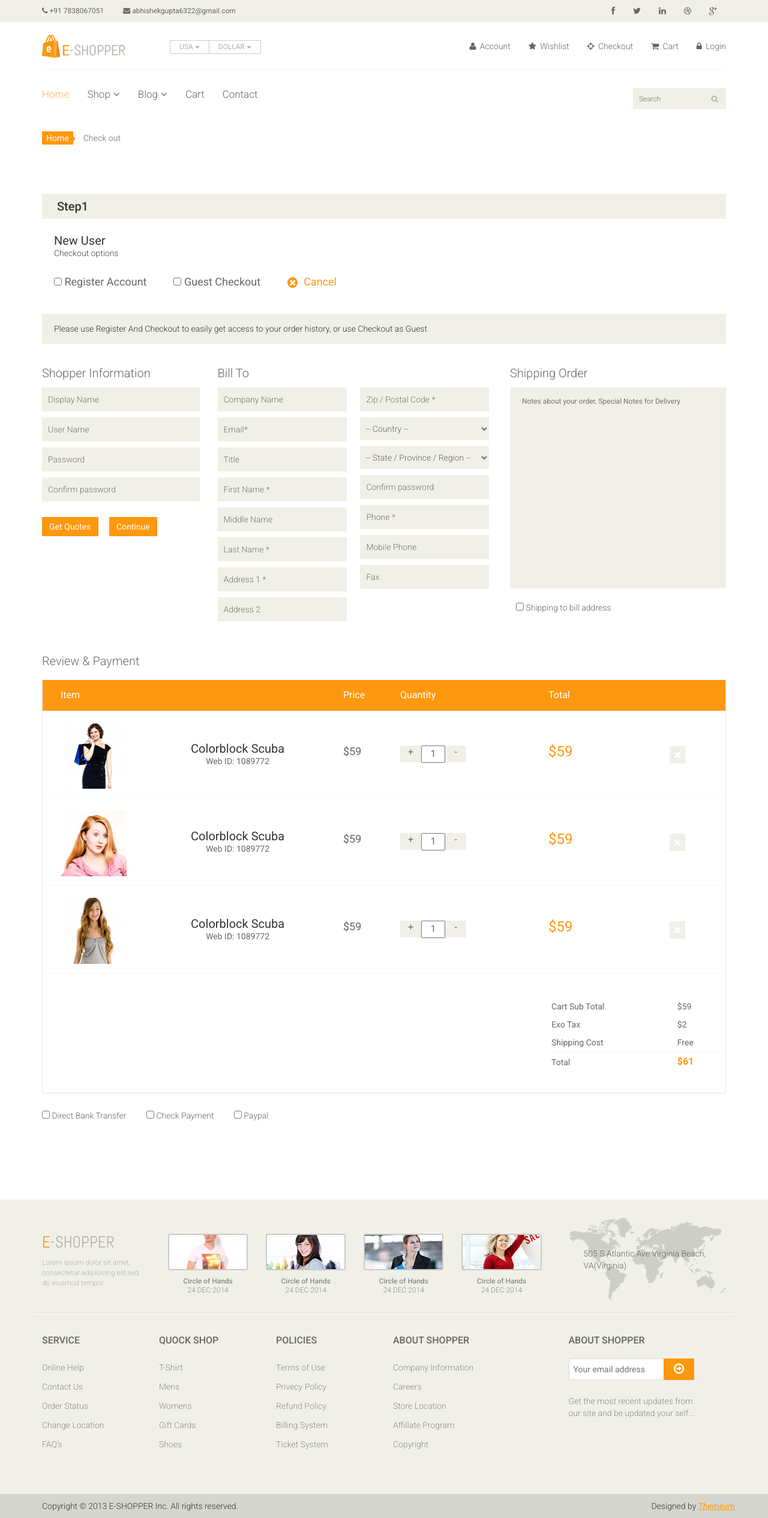
After one commit to abhi7838/Multi-Vendor-E-Commerce, a Django app: page /checkout in a window 1280 px wide. The commit adds this page. Shown: the whole page at 60% size. Run offline with Django 5.2, Linux system fonts and the light colour scheme; some libraries are stand-ins or nearby versions.

Commit message:
all pages in bar are working

```diff
--- a/E_shop/settings.py
+++ b/E_shop/settings.py
@@ -56,7 +56,7 @@ ROOT_URLCONF = 'E_shop.urls'
 TEMPLATES = [
     {
         'BACKEND': 'django.template.backends.django.DjangoTemplates',
-        'DIRS': [BASE_DIR / 'templates'],  # Add your project-level templates directory here,
+        'DIRS': ['templates'],  # Add your project-level templates directory here,
         'APP_DIRS': True,
         'OPTIONS': {
             'context_processors': [
--- a/E_shop/urls.py
+++ b/E_shop/urls.py
@@ -23,10 +23,15 @@ from django.conf.urls.static import static
 urlpatterns = [
     path('admin/', admin.site.urls),
     path('master/',views.master,name = 'master'),
-    path('',views.index,name = 'index/'),
+    path('',views.index,name = 'index'),
+    path('index',views.index,name = 'index'),
     path('signup',views.signup,name='signup'),
     path('account/',include('django.contrib.auth.urls')),
-    path('contact',views.contact,name= 'contact')
+    path('contact',views.contact,name= 'contact'),
+    path('cart',views.cart,name= 'cart'),
+    path('checkout',views.checkout,name= 'checkout'),
+
+
 
 
 ] + static(settings.MEDIA_URL,document_root = settings.MEDIA_ROOT)
--- a/E_shop/views.py
+++ b/E_shop/views.py
@@ -9,11 +9,16 @@ from app.models import UserCreateForm
 def master(request):
     return render(request, 'master.html')
 
-def index(request):
-    return render(request,'index.html')
+def contact(request):
+    return render(request, 'contact.html')
 
-def contact(request):
-    return render(request, 'registration/contact.html')
+
+def cart(request):
+    return render(request,'cart.html')
+
+
+def checkout(request):
+    return render(request,'checkout.html')
 
 
 def index(request):
--- /dev/null
+++ b/templates/checkout.html
@@ -0,0 +1,242 @@
+{% extends "master.html" %}
+
+{% block content %}
+<section id="cart_items">
+		<div class="container">
+			<div class="breadcrumbs">
+				<ol class="breadcrumb">
+				  <li><a href="#">Home</a></li>
+				  <li class="active">Check out</li>
+				</ol>
+			</div><!--/breadcrums-->
+
+			<div class="step-one">
+				<h2 class="heading">Step1</h2>
+			</div>
+			<div class="checkout-options">
+				<h3>New User</h3>
+				<p>Checkout options</p>
+				<ul class="nav">
+					<li>
+						<label><input type="checkbox"> Register Account</label>
+					</li>
+					<li>
+						<label><input type="checkbox"> Guest Checkout</label>
+					</li>
+					<li>
+						<a href=""><i class="fa fa-times"></i>Cancel</a>
+					</li>
+				</ul>
+			</div><!--/checkout-options-->
+
+			<div class="register-req">
+				<p>Please use Register And Checkout to easily get access to your order history, or use Checkout as Guest</p>
+			</div><!--/register-req-->
+
+			<div class="shopper-informations">
+				<div class="row">
+					<div class="col-sm-3">
+						<div class="shopper-info">
+							<p>Shopper Information</p>
+							<form>
+								<input type="text" placeholder="Display Name">
+								<input type="text" placeholder="User Name">
+								<input type="password" placeholder="Password">
+								<input type="password" placeholder="Confirm password">
+							</form>
+							<a class="btn btn-primary" href="">Get Quotes</a>
+							<a class="btn btn-primary" href="">Continue</a>
+						</div>
+					</div>
+					<div class="col-sm-5 clearfix">
+						<div class="bill-to">
+							<p>Bill To</p>
+							<div class="form-one">
+								<form>
+									<input type="text" placeholder="Company Name">
+									<input type="text" placeholder="Email*">
+									<input type="text" placeholder="Title">
+									<input type="text" placeholder="First Name *">
+									<input type="text" placeholder="Middle Name">
+									<input type="text" placeholder="Last Name *">
+									<input type="text" placeholder="Address 1 *">
+									<input type="text" placeholder="Address 2">
+								</form>
+							</div>
+							<div class="form-two">
+								<form>
+									<input type="text" placeholder="Zip / Postal Code *">
+									<select>
+										<option>-- Country --</option>
+										<option>United States</option>
+										<option>Bangladesh</option>
+										<option>UK</option>
+										<option>India</option>
+										<option>Pakistan</option>
+										<option>Ucrane</option>
+										<option>Canada</option>
+										<option>Dubai</option>
+									</select>
+									<select>
+										<option>-- State / Province / Region --</option>
+										<option>United States</option>
+										<option>Bangladesh</option>
+										<option>UK</option>
+										<option>India</option>
+										<option>Pakistan</option>
+										<option>Ucrane</option>
+										<option>Canada</option>
+										<option>Dubai</option>
+									</select>
+									<input type="password" placeholder="Confirm password">
+									<input type="text" placeholder="Phone *">
+									<input type="text" placeholder="Mobile Phone">
+									<input type="text" placeholder="Fax">
+								</form>
+							</div>
+						</div>
+					</div>
+					<div class="col-sm-4">
+						<div class="order-message">
+							<p>Shipping Order</p>
+							<textarea name="message"  placeholder="Notes about your order, Special Notes for Delivery" rows="16"></textarea>
+							<label><input type="checkbox"> Shipping to bill address</label>
+						</div>
+					</div>
+				</div>
+			</div>
+			<div class="review-payment">
+				<h2>Review & Payment</h2>
+			</div>
+
+			<div class="table-responsive cart_info">
+				<table class="table table-condensed">
+					<thead>
+						<tr class="cart_menu">
+							<td class="image">Item</td>
+							<td class="description"></td>
+							<td class="price">Price</td>
+							<td class="quantity">Quantity</td>
+							<td class="total">Total</td>
+							<td></td>
+						</tr>
+					</thead>
+					<tbody>
+						<tr>
+							<td class="cart_product">
+								<a href=""><img src="images/cart/one.png" alt=""></a>
+							</td>
+							<td class="cart_description">
+								<h4><a href="">Colorblock Scuba</a></h4>
+								<p>Web ID: 1089772</p>
+							</td>
+							<td class="cart_price">
+								<p>$59</p>
+							</td>
+							<td class="cart_quantity">
+								<div class="cart_quantity_button">
+									<a class="cart_quantity_up" href=""> + </a>
+									<input class="cart_quantity_input" type="text" name="quantity" value="1" autocomplete="off" size="2">
+									<a class="cart_quantity_down" href=""> - </a>
+								</div>
+							</td>
+							<td class="cart_total">
+								<p class="cart_total_price">$59</p>
+							</td>
+							<td class="cart_delete">
+								<a class="cart_quantity_delete" href=""><i class="fa fa-times"></i></a>
+							</td>
+						</tr>
+
+						<tr>
+							<td class="cart_product">
+								<a href=""><img src="images/cart/two.png" alt=""></a>
+							</td>
+							<td class="cart_description">
+								<h4><a href="">Colorblock Scuba</a></h4>
+								<p>Web ID: 1089772</p>
+							</td>
+							<td class="cart_price">
+								<p>$59</p>
+							</td>
+							<td class="cart_quantity">
+								<div class="cart_quantity_button">
+									<a class="cart_quantity_up" href=""> + </a>
+									<input class="cart_quantity_input" type="text" name="quantity" value="1" autocomplete="off" size="2">
+									<a class="cart_quantity_down" href=""> - </a>
+								</div>
+							</td>
+							<td class="cart_total">
+								<p class="cart_total_price">$59</p>
+							</td>
+							<td class="cart_delete">
+								<a class="cart_quantity_delete" href=""><i class="fa fa-times"></i></a>
+							</td>
+						</tr>
+						<tr>
+							<td class="cart_product">
+								<a href=""><img src="images/cart/three.png" alt=""></a>
+							</td>
+							<td class="cart_description">
+								<h4><a href="">Colorblock Scuba</a></h4>
+								<p>Web ID: 1089772</p>
+							</td>
+							<td class="cart_price">
+								<p>$59</p>
+							</td>
+							<td class="cart_quantity">
+								<div class="cart_quantity_button">
+									<a class="cart_quantity_up" href=""> + </a>
+									<input class="cart_quantity_input" type="text" name="quantity" value="1" autocomplete="off" size="2">
+									<a class="cart_quantity_down" href=""> - </a>
+								</div>
+							</td>
+							<td class="cart_total">
+								<p class="cart_total_price">$59</p>
+							</td>
+							<td class="cart_delete">
+								<a class="cart_quantity_delete" href=""><i class="fa fa-times"></i></a>
+							</td>
+						</tr>
+						<tr>
+							<td colspan="4">&nbsp;</td>
+							<td colspan="2">
+								<table class="table table-condensed total-result">
+									<tr>
+										<td>Cart Sub Total</td>
+										<td>$59</td>
+									</tr>
+									<tr>
+										<td>Exo Tax</td>
+										<td>$2</td>
+									</tr>
+									<tr class="shipping-cost">
+										<td>Shipping Cost</td>
+										<td>Free</td>
+									</tr>
+									<tr>
+										<td>Total</td>
+										<td><span>$61</span></td>
+									</tr>
+								</table>
+							</td>
+						</tr>
+					</tbody>
+				</table>
+			</div>
+			<div class="payment-options">
+					<span>
+						<label><input type="checkbox"> Direct Bank Transfer</label>
+					</span>
+					<span>
+						<label><input type="checkbox"> Check Payment</label>
+					</span>
+					<span>
+						<label><input type="checkbox"> Paypal</label>
+					</span>
+				</div>
+		</div>
+	</section> <!--/#cart_items-->
+
+
+{% endblock content %}
--- a/templates/master.html
+++ b/templates/master.html
@@ -128,14 +128,14 @@
 						</div>
 						<div class="mainmenu pull-left">
 							<ul class="nav navbar-nav collapse navbar-collapse">
-								<li><a href="index.html" class="active">Home</a></li>
+								<li><a href="index" class="active">Home</a></li>
 								<li class="dropdown"><a href="#">Shop<i class="fa fa-angle-down"></i></a>
                                     <ul role="menu" class="sub-menu">
                                         <li><a href="shop.html">Products</a></li>
 										<li><a href="product-details.html">Product Details</a></li>
-										<li><a href="checkout.html">Checkout</a></li>
-										<li><a href="cart.html">Cart</a></li>
-										<li><a href="login.html">Login</a></li>
+										<li><a href="checkout">Checkout</a></li>
+										<li><a href="cart">Cart</a></li>
+										<li><a href="login">Login</a></li>
                                     </ul>
                                 </li>
 								<li class="dropdown"><a href="#">Blog<i class="fa fa-angle-down"></i></a>
@@ -144,8 +144,8 @@
 										<li><a href="blog-single.html">Blog Single</a></li>
                                     </ul>
                                 </li>
-								<li><a href="404.html">404</a></li>
-								<li><a href="\registration\contact.html">Contact</a></li>
+								<li><a href="cart">Cart</a></li>
+								<li><a href="contact">Contact</a></li>
 							</ul>
 						</div>
 					</div>
```
Also changed, not shown: templates/cart.html (added, +183 -0 lines), templates/contact.html (added, +34 -0 lines).
